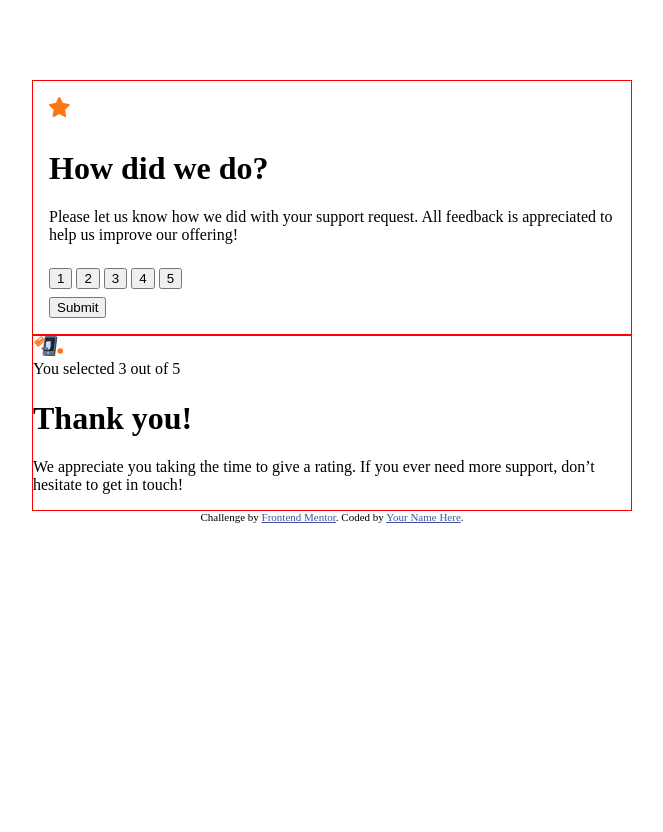
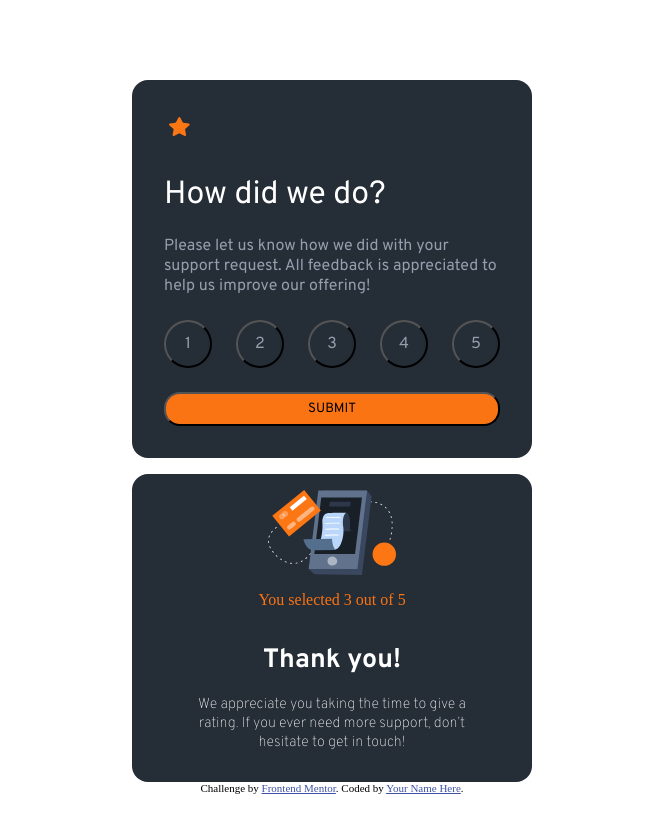
Before and after one commit to omoforever/Interactive-rating-card, a plain HTML site: page index.html in a window 1280 px wide. Shown: the whole page, without its empty margins (308-971 px from the left). Before the commit the page ends 800 px from the top, so only its background shows below. Drawn offline with Linux system fonts and the light colour scheme.

Commit message:
finalised the styling before moving onto implementing js functionality

```diff
--- a/index.html
+++ b/index.html
@@ -26,7 +26,7 @@
 
   <div class="rating-card">
     <div class="rating-state">
-      <div>
+      <div class="star-icon-container">
         <img class="icon-image" src="images/icon-star.svg" alt="star icon">
       </div>
       <div class="rating-question">
@@ -41,14 +41,16 @@
         <button>4</button>
         <button>5</button>
       </div>
-      <button>Submit</button>
+      <button>SUBMIT</button>
     </div>
   </div>
 
   <div class="submitted-card">
     <div class="thankyou-state">
-      <img src="images/illustration-thank-you.svg" alt="thank-you-icon" width="5%">
-      <div> You selected 3 out of 5</div>
+      <img class="thankyou-icon" src="images/illustration-thank-you.svg" alt="thank-you-icon" width="5%">
+      <div id="user-selection">
+        <p>You selected 3 out of 5</p>
+      </div>
       <div class="rating-greeting">
         <h1>Thank you!</h1>
         <p>We appreciate you taking the time to give a rating. If you ever need more support,
--- a/styles/stylesheet.css
+++ b/styles/stylesheet.css
@@ -1,3 +1,21 @@
+ :root {
+     --primary: hsl(25, 97%, 53%);
+     --white: hsl(0, 100%, 100%);
+     --grey500: hsl(217, 12%, 63%);
+     --grey900: hsl(213, 19%, 18%);
+     --grey950: hsl(216, 12%, 8%);
+ }
+
+ *,
+ html {
+     box-sizing: border-box;
+ }
+
+ body {
+     max-width: 400px;
+     margin: 5rem auto;
+ }
+
  .attribution {
      font-size: 11px;
      text-align: center;
@@ -22,27 +40,120 @@
  }
 
  .rating-card {
-     border: 1px solid red;
+     border-radius: 1rem;
+     background-color: var(--grey900);
+     margin-bottom: 1rem;
  }
 
  .submitted-card {
-     border: 1px solid red;
+     border-radius: 1rem;
+     background-color: var(--grey900);
+     color: var(--white);
  }
 
  .rating-state {
      display: flex;
      flex-direction: column;
      justify-content: center;
-     align-items: start;
+     align-content: center;
      gap: 0.5rem;
-     padding: 1rem;
+     padding: 2em;
+
+ }
+
+ .rating-question>h1 {
+     color: var(--white);
+     font-family: 'Overpass', sans-serif;
+     font-weight: 400;
+ }
+
+ .rating-question>p {
+     color: var(--grey500);
+     font-family: 'Overpass', sans-serif;
+     font-weight: 400;
+ }
+
+ .rating-numbers {
+     display: flex;
+     justify-content: space-between;
+     margin-bottom: 1rem;
+ }
+
+ .rating-numbers>button {
+     width: 3rem;
+     height: 3rem;
+     border-radius: 50%;
+     background-color: var(--grey900);
+     color: var(--grey500);
+     display: flex;
+     justify-content: center;
+     align-items: center;
+     cursor: pointer;
+     font-family: 'Overpass', sans-serif;
+     font-size: 1rem;
+ }
+
+ .rating-state>button {
+     border-radius: 1rem;
+     padding: 0.4rem;
+     background-color: var(--primary);
+     font-family: 'Overpass', sans-serif;
+     font-weight: 400;
+     cursor: pointer;
+ }
+
+ .rating-numbers>button:hover {
+     background-color: var(--primary);
+     color: var(--grey950);
+ }
+
+ .rating-state>button:hover {
+     background-color: var(--white);
+     color: var(--grey950);
+ }
+
+ .rating-numbers>button:active {
+     background-color: var(--white);
+     color: var(--grey950);
+ }
+
+ .star-icon-container {
+     background-color: var(--grey900);
+     border-radius: 10rem;
+     padding: 0.3rem;
  }
 
  .icon-image {
      width: 1.3rem;
  }
 
- body {
-     max-width: 600px;
-     margin: 5rem auto;
+ .thankyou-icon {
+     width: 8rem;
  }
+
+ .thankyou-state {
+     display: flex;
+     flex-direction: column;
+     justify-content: center;
+     align-items: center;
+     padding: 1rem;
+ }
+
+ .rating-greeting {
+     text-align: center;
+     width: 75%;
+     font-family: 'Overpass', sans-serif;
+     font-weight: 400;
+     font-size: smaller;
+ }
+
+ .rating-greeting>p {
+     font-size: 0.9rem;
+     font-weight: 100;
+ }
+
+ #user-selection>p {
+     color: var(--primary);
+     background-color: var(--grey900);
+     text-align: center;
+ }
```
